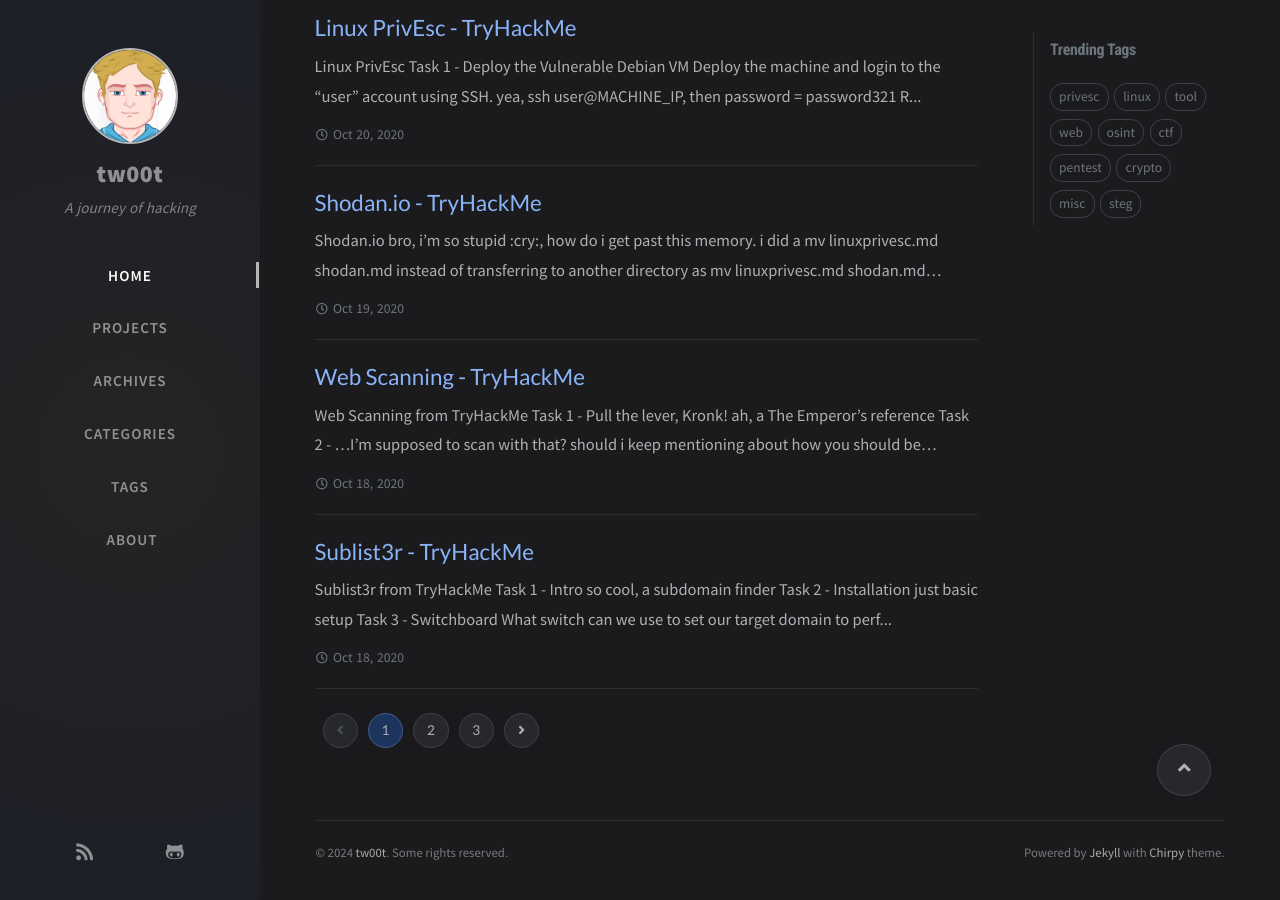
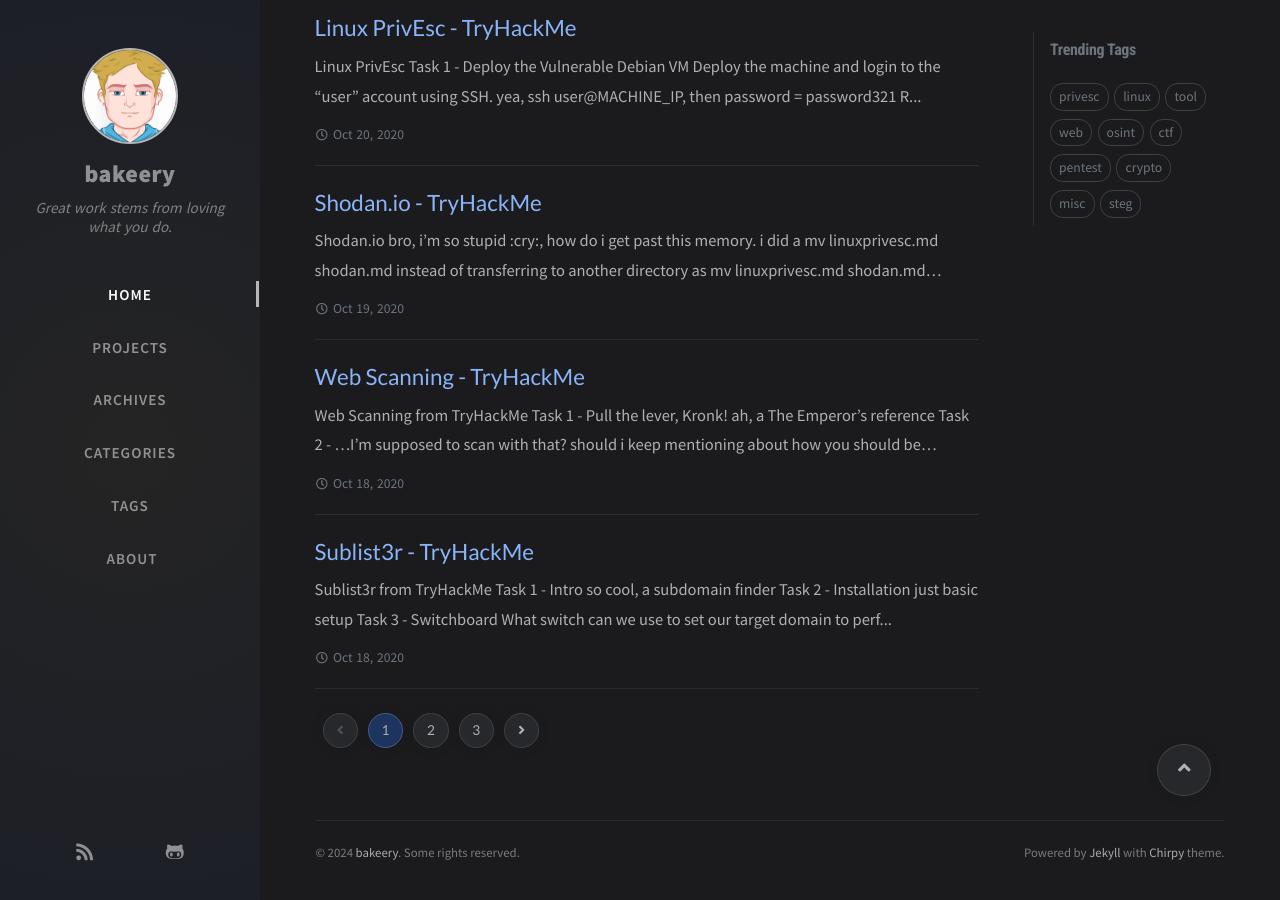
Before and after one commit to ethic-bakeery/ethic-bakeery.github.io, a Jekyll site: the page built from index.html, in a window 1280 px wide and 900 px high, scrolled down 1127 px. Built offline with Jekyll 4.4.1, drawn with Linux system fonts in a browser that asks for light colours; nearby versions of some CDN libraries; the list of posts is cut into pages by our own code; comment, search, counter and statistics services are not loaded.

Commit message:
Edit Profile

```diff
--- a/_config.yml
+++ b/_config.yml
@@ -7,37 +7,37 @@
 
 # jekyll-seo-tag settings › https://github.com/jekyll/jekyll-seo-tag/blob/master/docs/usage.md
 # --------------------------
-title: tw00t                          # the main title
+title: bakeery                          # the main title
 
-tagline: A journey of hacking         # it will display as the sub-title
+tagline: Great work stems from loving what you do.  # it will display as the sub-title
 
 description: >-                        # used by seo meta and the atom feed
   starter
 
 # fill in the base hostname & protocol for your site, e.g., 'https://username.github.io'
-url: 'https://tw00t.github.io'
+url: 'https://ethic-bakeery.github.io'
 
-author: tw00t                  # change to your full name
+author: bakeery                  # change to your full name
 
 avatar: /assets/img/avatar.jpg   # support internet resources
 
 github:
-  username: tw00t             # change to your github username
+  username: ethic-bakeery             # change to your github username
 
 twitter:
-  username: tw00t            # change to your twitter username
+  username: fckbwn            # change to your twitter username
 
 social:
-  name: tw00t                 # it will shows as the copyright owner in Footer
-  # email: example@doamin.com             # change to your email address
+  name: bakeery                 # it will shows as the copyright owner in Footer
+  # email: bakeery.wtf@gmail.com             # change to your email address
   links:
     # The first element serves as the copyright owner's link
-    - https://twitter.com/tw00t      # change to your twitter homepage
-    - https://github.com/tw00t       # change to your github homepage
+    - https://twitter.com/fckbwn      # change to your twitter homepage
+    - https://github.com/ethic-bakeery       # change to your github homepage
     # Uncomment below to add more social links
-    # - https://www.facebook.com/username
-    # - https://www.linkedin.com/in/username
-    - https://discordapp.com/users/794970846754111538/
+    - https://www.facebook.com/profile.php?id=100041119183439
+    - https://www.linkedin.com/in/abubakar-usman-011115263?utm_source=share&utm_campaign=share_via&utm_content=profile&utm_medium=android_app
+    # - https://discordapp.com/users/794970846754111538/
 
 #google_site_verification: google_meta_tag_verification # change to your verification string
 
```
